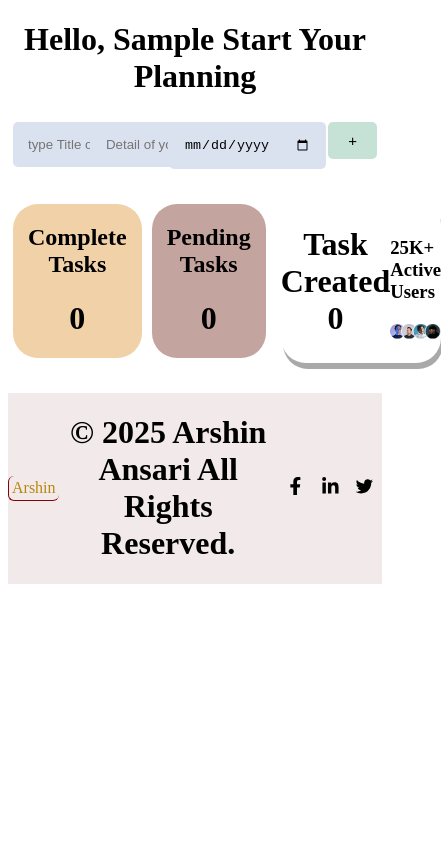
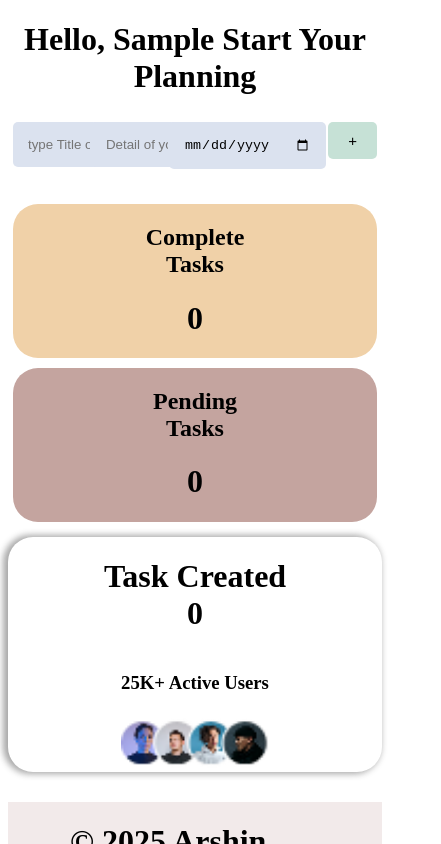
Before and after one commit to Arshin-09/Todo-, a React (Vite) app: page / in a window 390 px wide. Both pictures are taken after typing "Sample", "name@example.com" into the empty fields and a click on the button "Create Account". Shown: the top 844 px of the page, 441 px wide, since content can reach past the window. Built offline with nearby package versions, Linux system fonts and the light colour scheme.

Commit message:
Update Tasks.css

```diff
--- a/src/Component/Tasks.css
+++ b/src/Component/Tasks.css
@@ -22,7 +22,7 @@
   margin-left: 10px;
   width: 100%;
   border-radius: 25px;
-  box-shadow: 2px 6px rgb(40, 40, 40, 0.4);
+  box-shadow: -3px 0px 6px 2px rgb(40, 40, 40, 0.4);
 }
 .box1{
   margin: auto;
@@ -39,3 +39,15 @@
 h2 ,h1{
   text-align: center;
 }
+@media only screen and (max-width:650px) {
+  .task_container{
+    display: grid;
+    grid-template-columns: 1fr;
+  }
+  .task_create{
+    display: grid;
+    grid-template-columns: 1fr;
+    margin-top: 10px;
+    margin-left: 0px;
+  }
+}
```
